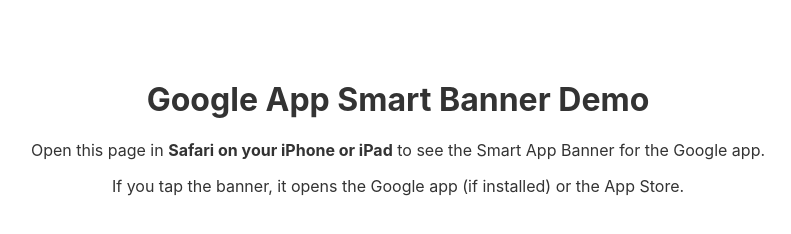
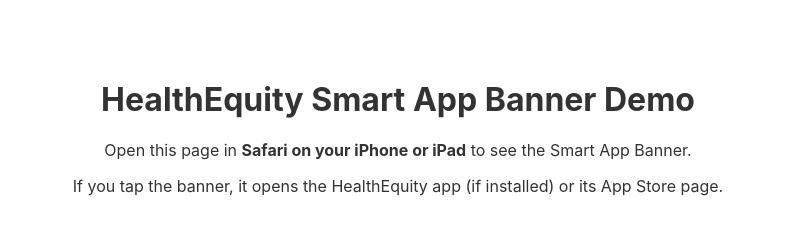
Before and after one commit to qdeathf/Smart-banner-app-test, a plain HTML site: page index.html in a window 1280 px wide. Shown: the whole page, without its empty margins (242-1033 px from the left). Drawn offline with Linux system fonts and the light colour scheme.

Commit message:
Update index.html

```diff
--- a/index.html
+++ b/index.html
@@ -2,13 +2,13 @@
 <html lang="en">
 <head>
   <meta charset="UTF-8">
-  <title>Google App Smart Banner Demo</title>
+  <title>HealthEquity Smart App Banner Demo</title>
 
-  <!-- Apple Smart App Banner for Google Search App -->
-  <meta name="apple-itunes-app" content="app-id=284815942, app-argument=google://">
+  <!-- Apple Smart App Banner for HealthEquity -->
+  <meta name="apple-itunes-app" content="app-id=1030456434, app-argument=healthequity://">
   <!--
-    app-id: 284815942 → Official App Store ID for the Google Search app.
-    app-argument: optional deep link (google:// launches the app if installed).
+    app-id: 1030456434 → official App Store ID for “HealthEquity Mobile.”
+    app-argument: optional deep link (healthequity://) — use a specific path if you know one.
   -->
 
   <meta name="viewport" content="width=device-width, initial-scale=1">
@@ -22,8 +22,8 @@
   </style>
 </head>
 <body>
-  <h1>Google App Smart Banner Demo</h1>
-  <p>Open this page in <strong>Safari on your iPhone or iPad</strong> to see the Smart App Banner for the Google app.</p>
-  <p>If you tap the banner, it opens the Google app (if installed) or the App Store.</p>
+  <h1>HealthEquity Smart App Banner Demo</h1>
+  <p>Open this page in <strong>Safari on your iPhone or iPad</strong> to see the Smart App Banner.</p>
+  <p>If you tap the banner, it opens the HealthEquity app (if installed) or its App Store page.</p>
 </body>
 </html>
```
